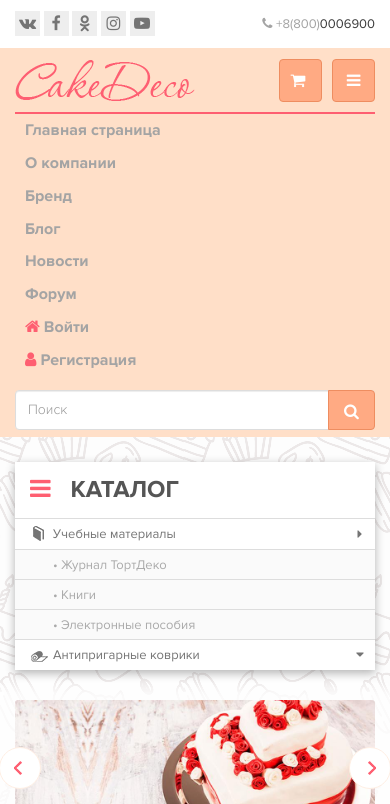
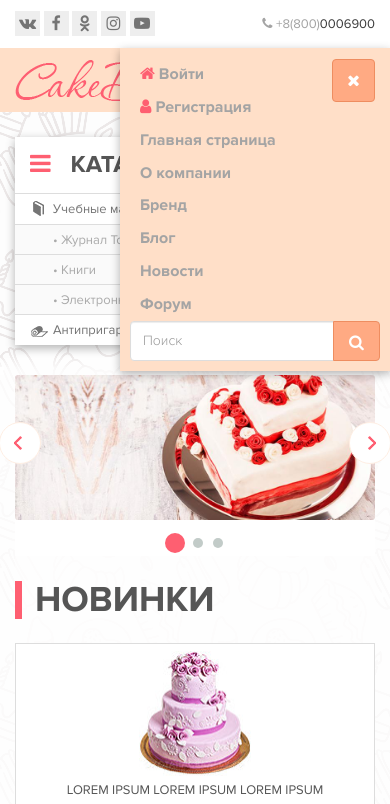
Before and after one commit to seredokhov/CakeDeco, a plain HTML site: page index.html in a window 390 px wide. Both pictures are taken after a click on the element 353 px from the left and 80 px from the top of the page. Shown: the top 804 px of the page. Drawn offline with nearby package versions, Linux system fonts and the light colour scheme; files whose address does not match are found by name.

Commit message:
mobile menu

```diff
--- a/css/styles.css
+++ b/css/styles.css
@@ -226,6 +226,7 @@ div#wrapper {
 .lower_header {
 	background: #ffdfc8;
 	min-height: 64px;
+	position: relative;
 }
 .logo {
 	float: left;
@@ -283,6 +284,8 @@ div#wrapper {
 }
 .hamb_button a {
 	width: 43px;
+	position: relative;
+	z-index: 999;
 }
 .basket_button a > i {
 	margin-right: 9px;
@@ -300,6 +303,7 @@ div#wrapper {
 }
 .search form {
 	position: relative;
+	width: 250px;
 }
 .search form > input {
 	min-width: 230px;
@@ -325,6 +329,7 @@ div#wrapper {
 .search form > button:active {
 	background: #ee8d60;
 }
+/*
 #mobile_menu {
 	overflow: hidden;
 	width: 100%;
@@ -332,18 +337,37 @@ div#wrapper {
 	padding: 0;
 	height: 0;
 	transition: all 0.5s ease;
-
+	border-top: 2px solid #fe5f71;
+}
+*/
+#mobile_menu {
+	overflow: hidden;
+	list-style: none;
+	padding: 10px 0;
+	height: auto;
+	width: 0;
+	position: absolute;
+	right: 0;
+	top: 0;
+	background: #ffdfc8;
+	z-index: 200;
+	transition: all 0.3s linear;
+}
+#mobile_menu.open {
+	width: 270px;
+	-webkit-box-shadow: 0px 3px 9px 0px rgba(0,0,0,0.3);
+	-moz-box-shadow: 0px 3px 9px 0px rgba(0,0,0,0.3);
+	box-shadow: 0px 3px 9px 0px rgba(0,0,0,0.3);
 }
 #mobile_menu > li {
 	font-size: 16px;
 	font-family: 'Proxima Nova Bold';
-}
-#mobile_menu > li:first-child {
-	border-top: 2px solid #fe5f71;
+	white-space: nowrap;
+	padding: 0 10px;
 }
 #mobile_menu > li.search {
 	float: none;
-	padding-right: 0;
+
 }
 #mobile_menu a {
 	color: #a4a4a4;
@@ -358,9 +382,6 @@ div#wrapper {
 #mobile_menu a:hover,
 #mobile_menu a:active {
 	color: #fe5f71;
-}
-#mobile_menu.open {
-	height: 325px;
 }
 .fix {
 	position: fixed;
--- a/index.html
+++ b/index.html
@@ -143,7 +143,12 @@
 				</div>
 
 			<!-- Мобильное меню (видно на разрешениях меньше 1200px) -->
-				<ul class="hidden-lg" id="mobile_menu">
+					<ul class="hidden-lg" id="mobile_menu">
+					<li>
+						<a href="#" data-toggle="modal" data-target=".enter-modal"><span class="fa fa-home"></span>Войти</a></li>
+					<li>
+						<a href="#" data-toggle="modal" data-target=".reg-modal"><span class="fa fa-user"></span>Регистрация</a>
+					</li>
 					<li>
 						<a href="#">Главная страница</a>
 					</li>
@@ -161,11 +166,6 @@
 					</li>
 					<li>
 						<a href="#">Форум</a>
-					</li>
-					<li>
-						<a href="#" data-toggle="modal" data-target=".enter-modal"><span class="fa fa-home"></span>Войти</a></li>
-					<li>
-						<a href="#" data-toggle="modal" data-target=".reg-modal"><span class="fa fa-user"></span>Регистрация</a>
 					</li>
 					<li class="search">
 						<form action="/">
--- a/js/main.js
+++ b/js/main.js
@@ -70,6 +70,7 @@ $(function(){
 	var menu = $('#mobile_menu');
 	link.click(function(){
 		menu.toggleClass('open');
+		$(this).find('i').toggleClass('fa-bars fa-close');
 	})
 });
 
```
Also changed, not shown: Byers.html (+6 -6 lines), Tovar 1_3.html (+6 -6 lines), Tovar 1_3_2_4.html (+6 -6 lines), about.html (+6 -6 lines), news.html (+6 -6 lines), news1.html (+6 -6 lines), team 2.html (+6 -6 lines), tovar1_1.html (+6 -6 lines), tovar1_2.html (+6 -6 lines), why_we2.html (+6 -6 lines).
